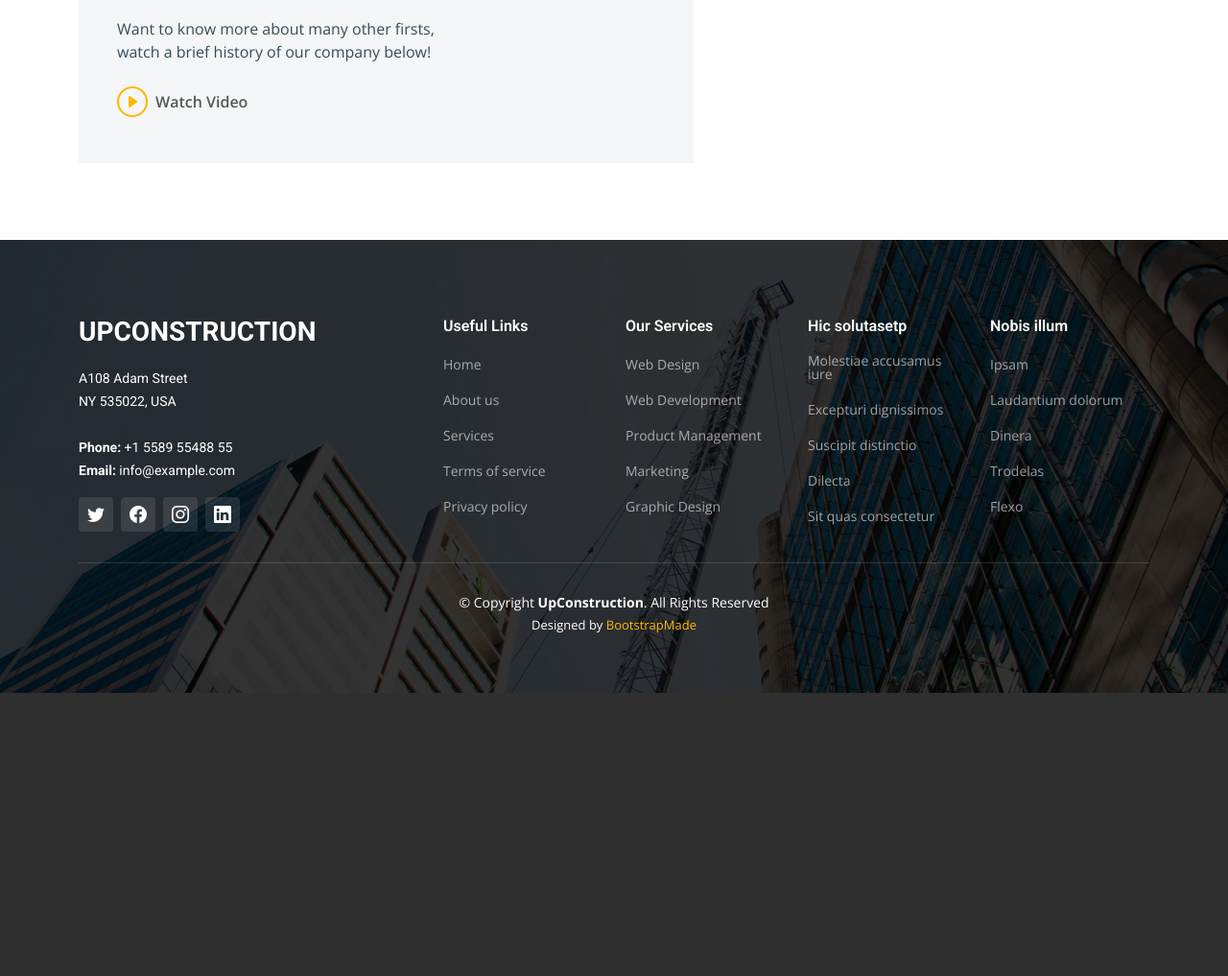
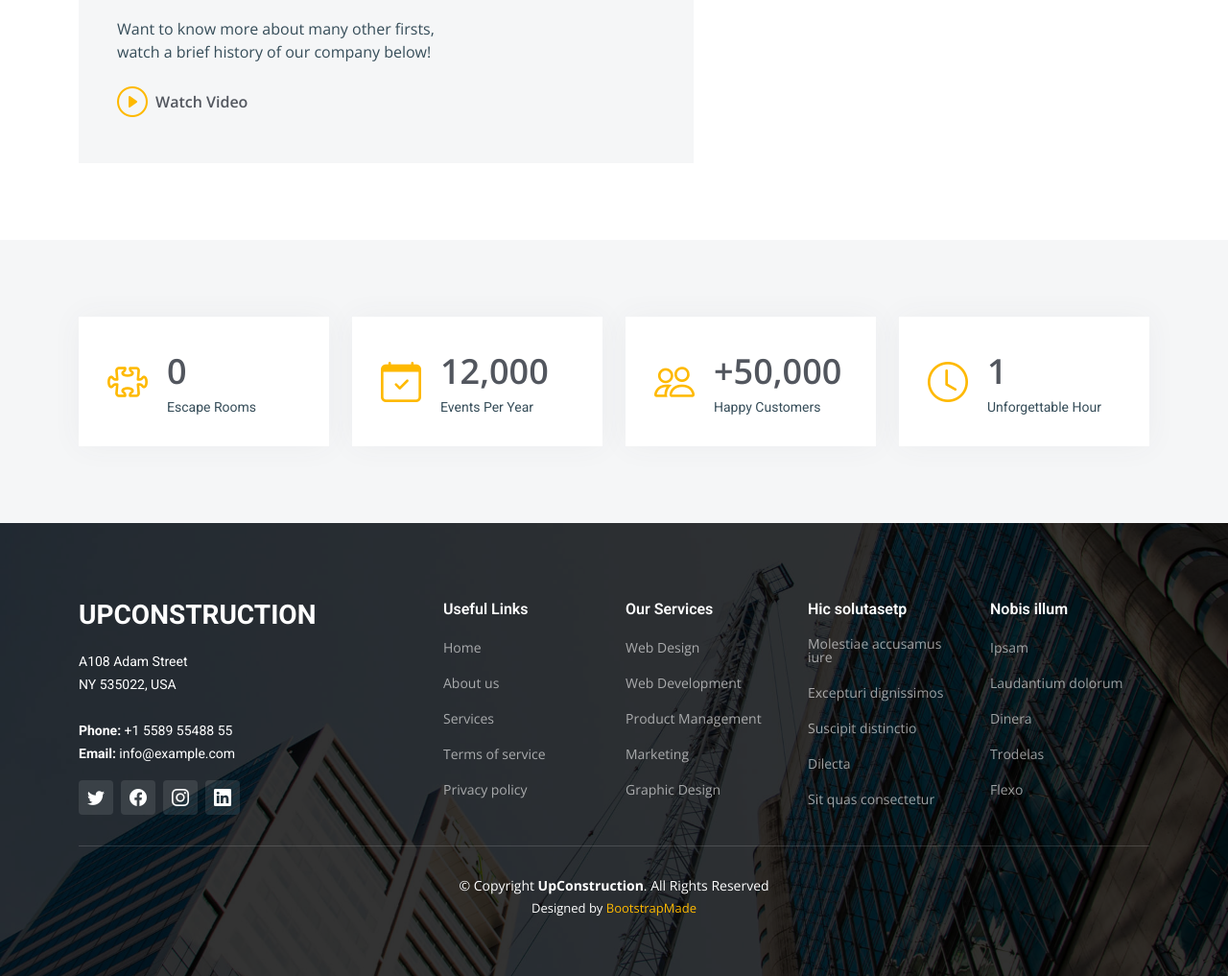
Before and after one commit to cmjimerson1s/PP4_enigma_machine, a Django app: page / in a window 1280 px wide. Shown: the part 1718-2735 px from the top of the page at 96% size. Before the commit the page ends 2440 px from the top, so only its background shows below. Run offline with Django 3.2, Linux system fonts and the light colour scheme; data that the repository does not hold is empty; some libraries are stand-ins or nearby versions.

Commit message:
Add Stat section

```diff
--- a/bookings/views.py
+++ b/bookings/views.py
@@ -13,7 +13,8 @@ from django.contrib import messages
 
 
 def home(request):
-    return render(request, 'index.html', {})
+    rooms = Room.objects.count()
+    return render(request, 'index.html', {'rooms': rooms})
 
 
 def ReservationView(request):
--- a/templates/index.html
+++ b/templates/index.html
@@ -69,6 +69,54 @@
 
       </div>
     </section>
-    <!-- End About Section -->
+    <!-- ======= Stats Counter Section ======= -->
+    <section id="stats-counter" class="stats-counter section-bg">
+      <div class="container">
 
+        <div class="row gy-4">
+
+          <div class="col-lg-3 col-md-6">
+            <div class="stats-item d-flex align-items-center w-100 h-100">
+              <i class="bi bi-puzzle color-blue flex-shrink-0"></i>
+              <div>
+                <span>{{rooms}}</span>
+                <p>Escape Rooms</p>
+              </div>
+            </div>
+          </div><!-- End Stats Item -->
+
+          <div class="col-lg-3 col-md-6">
+            <div class="stats-item d-flex align-items-center w-100 h-100">
+              <i class="bi bi-calendar-check color-orange flex-shrink-0"></i>
+              <div>
+                <span>12,000</span>
+                <p>Events Per Year</p>
+              </div>
+            </div>
+          </div><!-- End Stats Item -->
+
+          <div class="col-lg-3 col-md-6">
+            <div class="stats-item d-flex align-items-center w-100 h-100">
+              <i class="bi bi-people  color-green flex-shrink-0"></i>
+              <div>
+                <span>+50,000</span>
+                <p>Happy Customers</p>
+              </div>
+            </div>
+          </div><!-- End Stats Item -->
+
+          <div class="col-lg-3 col-md-6">
+            <div class="stats-item d-flex align-items-center w-100 h-100">
+              <i class="bi bi-clock color-pink flex-shrink-0"></i>
+              <div>
+                <span>1</span>
+                <p>Unforgettable Hour</p>
+              </div>
+            </div>
+          </div><!-- End Stats Item -->
+
+        </div>
+
+      </div>
+    </section><!-- End Stats Counter Section -->
 {% endblock %}
```
